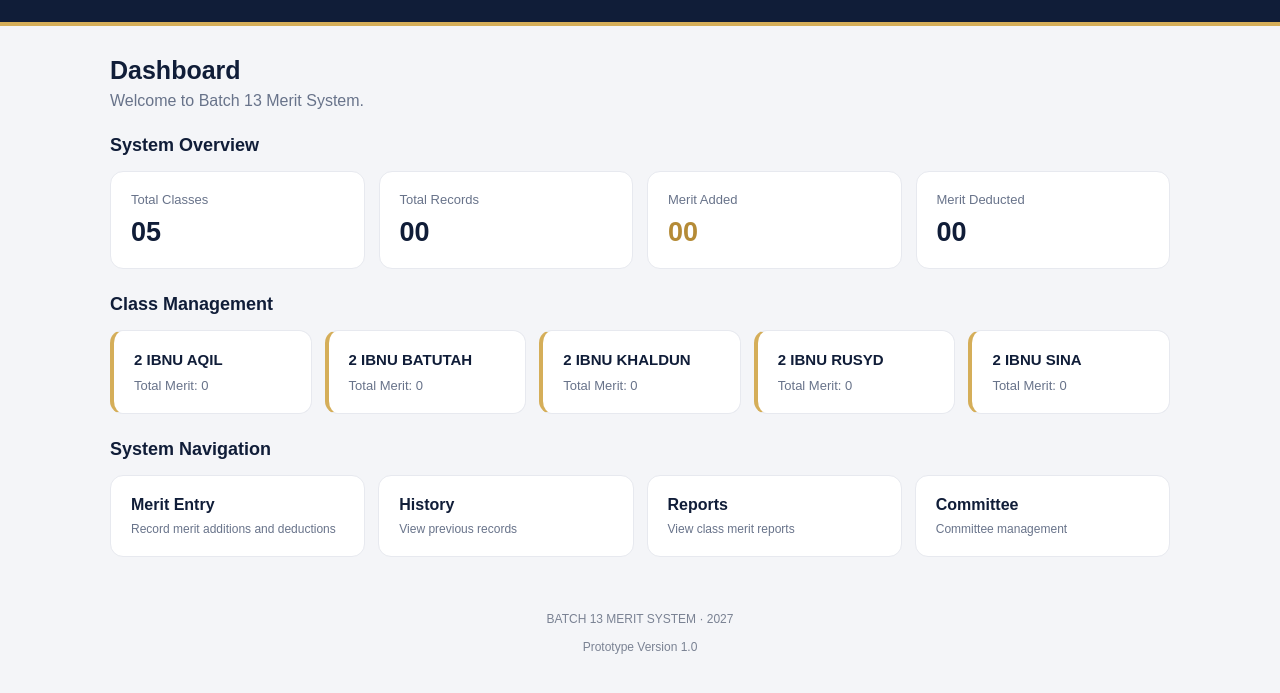
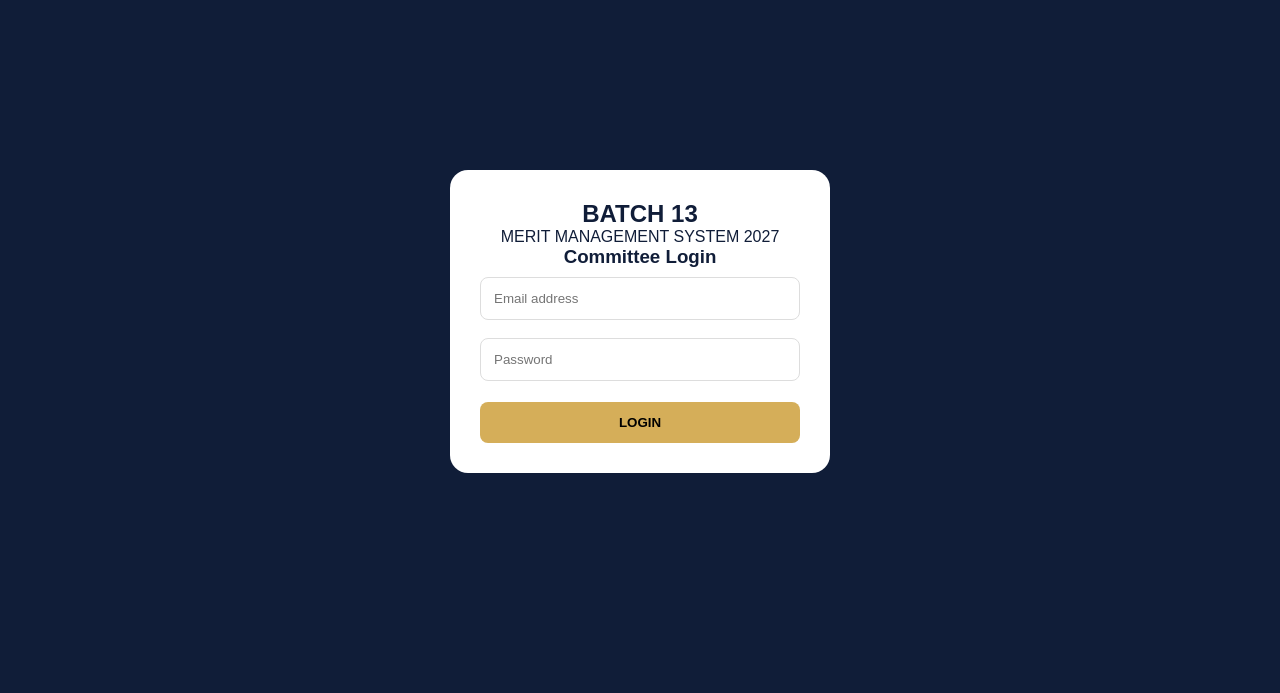
Before and after one commit to akhyarzul160-dot/Batch13-merit-system, a plain HTML site: page index.html in a window 1280 px wide. Shown: the part 79-772 px from the top of the page. Drawn offline with Linux system fonts and the light colour scheme; no server answers.

Commit message:
Update index.html

```diff
--- a/index.html
+++ b/index.html
@@ -256,6 +256,114 @@ footer {
   <br><br>
   Prototype Version 1.0
 </footer>
+<style>
+  #loginScreen {
+    position: fixed;
+    inset: 0;
+    z-index: 9999;
+    background: #101D38;
+    display: flex;
+    align-items: center;
+    justify-content: center;
+    padding: 20px;
+    font-family: Arial, sans-serif;
+  }
+
+  .login-card {
+    background: white;
+    width: 100%;
+    max-width: 380px;
+    padding: 30px;
+    border-radius: 18px;
+    text-align: center;
+  }
+
+  .login-card h2 {
+    color: #101D38;
+  }
+
+  .login-card input {
+    box-sizing: border-box;
+    width: 100%;
+    padding: 13px;
+    margin: 9px 0;
+    border: 1px solid #ddd;
+    border-radius: 8px;
+  }
+
+  .login-card button {
+    width: 100%;
+    padding: 13px;
+    margin-top: 12px;
+    background: #D5AE59;
+    border: 0;
+    border-radius: 8px;
+    font-weight: bold;
+  }
+</style>
+
+<div id="loginScreen">
+  <div class="login-card">
+    <h2>BATCH 13</h2>
+    <p>MERIT MANAGEMENT SYSTEM 2027</p>
+    <h3>Committee Login</h3>
+
+    <input id="loginEmail" type="email"
+      placeholder="Email address">
+
+    <input id="loginPassword" type="password"
+      placeholder="Password">
+
+    <button id="loginButton">LOGIN</button>
+
+    <p id="loginError"></p>
+  </div>
+</div>
+  <script type="module">
+  import { initializeApp } from
+    "https://www.gstatic.com/firebasejs/12.6.0/firebase-app.js";
+
+  import {
+    getAuth,
+    signInWithEmailAndPassword,
+    onAuthStateChanged
+  } from
+    "https://www.gstatic.com/firebasejs/12.6.0/firebase-auth.js";
+
+  // For Firebase JS SDK v7.20.0 and later, measurementId is optional
+const firebaseConfig = {
+  apiKey: "AIzaSyAuF7tEf10QrGww7UOmcshoy0dJkVy_D4Y",
+  authDomain: "batch13-merit-system.firebaseapp.com",
+  projectId: "batch13-merit-system",
+  storageBucket: "batch13-merit-system.firebasestorage.app",
+  messagingSenderId: "1050033518876",
+  appId: "1:1050033518876:web:f781042d9747219453e2d9",
+  measurementId: "G-E6D68YT4M6"
+};
+
+  const app = initializeApp(firebaseConfig);
+  const auth = getAuth(app);
+
+  const loginScreen = document.getElementById("loginScreen");
+  const errorText = document.getElementById("loginError");
+
+  document.getElementById("loginButton").addEventListener("click", async () => {
+    const email = document.getElementById("loginEmail").value.trim();
+    const password = document.getElementById("loginPassword").value;
+
+    errorText.textContent = "";
+
+    try {
+      await signInWithEmailAndPassword(auth, email, password);
+    } catch (error) {
+      errorText.textContent = "Login gagal. Semak email dan password.";
+    }
+  });
+
+  onAuthStateChanged(auth, (user) => {
+    loginScreen.style.display = user ? "none" : "flex";
+  });
+</script>
 
 </body>
 </html>
```
